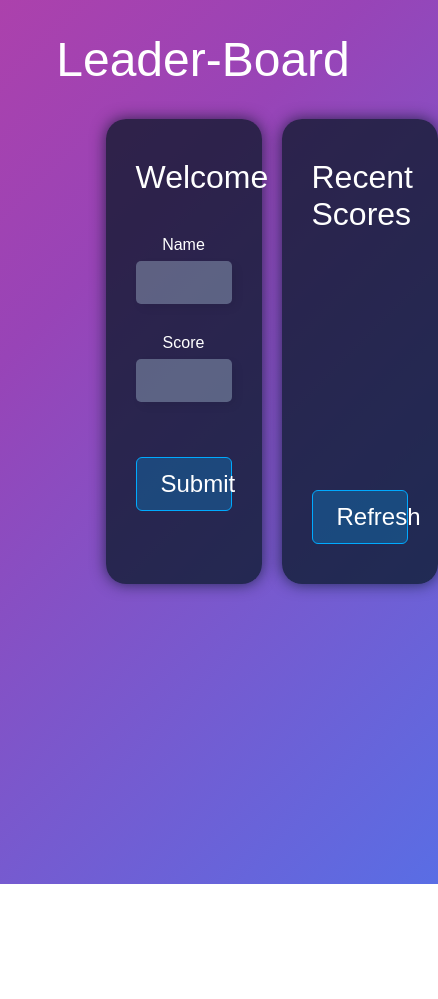
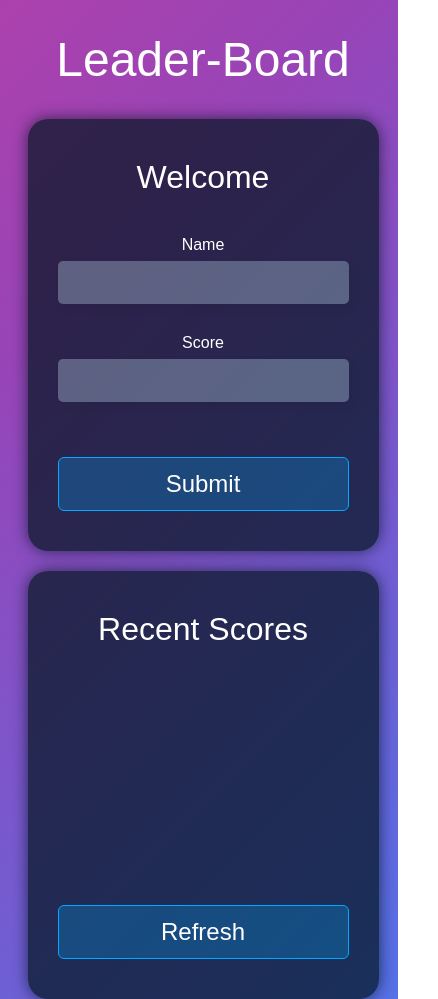
Before and after one commit to Amtresu/Leaderboard, a website built with webpack: page src/index.html in a window 390 px wide. Shown: the whole page, 438 px wide, since content can reach past the window. Before the commit the page ends 884 px from the top, so only its background shows below. Built offline with nearby package versions, Linux system fonts and the light colour scheme; no server answers.

Commit message:
adding responsive design

```diff
--- a/src/style.css
+++ b/src/style.css
@@ -192,3 +192,18 @@ input {
 li {
   margin-bottom: 10px;
 }
+
+@media only screen and (max-width: 769px) {
+  .container-div {
+    display: flex;
+    flex-direction: column;
+    justify-content: center;
+    align-items: center;
+    width: 90%;
+  }
+
+  .input-container,
+  .section-header {
+    width: 100%;
+  }
+}
```
Also changed, not shown: dist/main.bundle.js.
